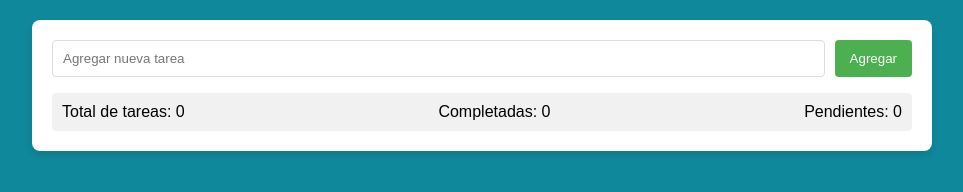
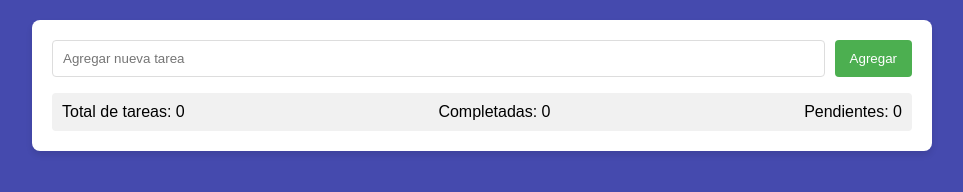
Before and after one commit to Gleiby08/lista-de-tareas, a plain HTML site: page index.html in a window 1280 px wide. Shown: the whole page, without its empty margins (158-1121 px from the left). Drawn offline with Linux system fonts and the light colour scheme.

Commit message:
Update index.html

```diff
--- a/index.html
+++ b/index.html
@@ -21,7 +21,7 @@
             max-height: 900px;
             margin: 0 auto;
             padding: 20px;
-            background-color: #0f889b;
+            background-color: #454aae;
         }
 
         .task-container {
```
